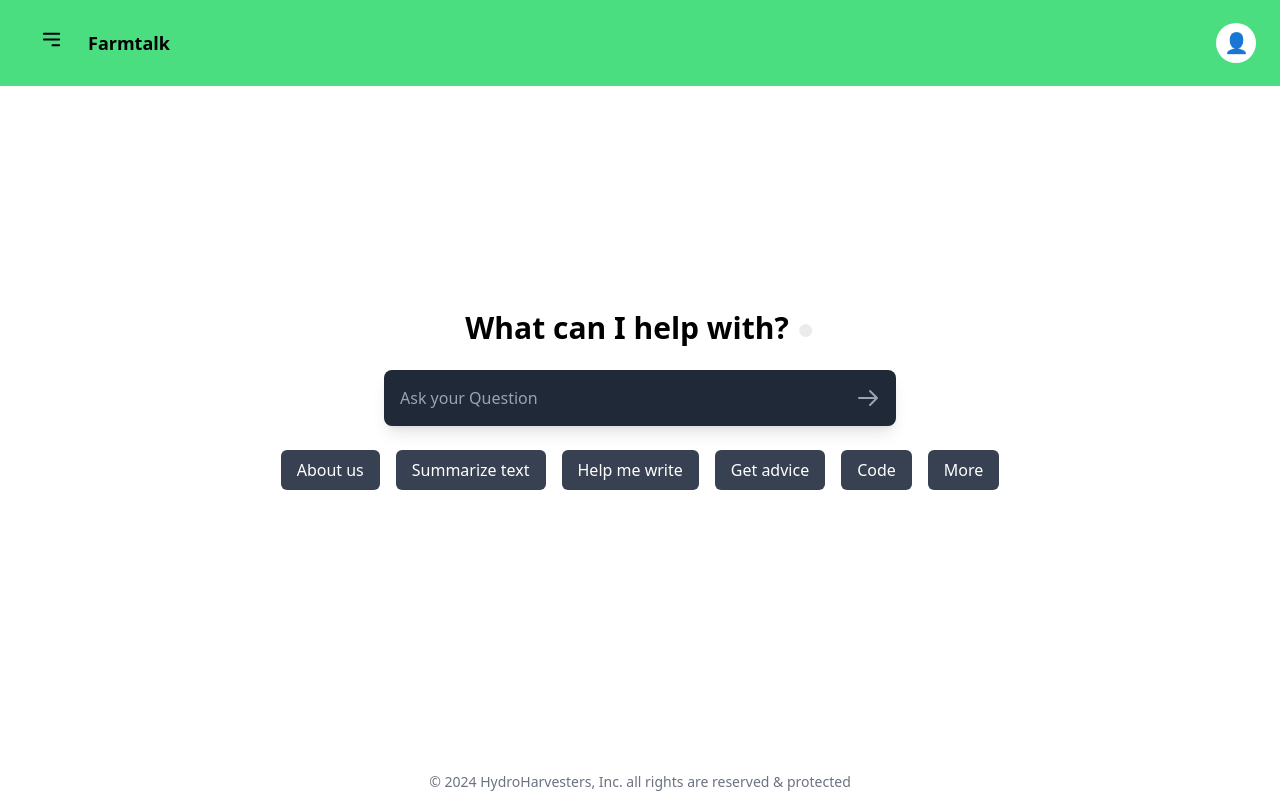
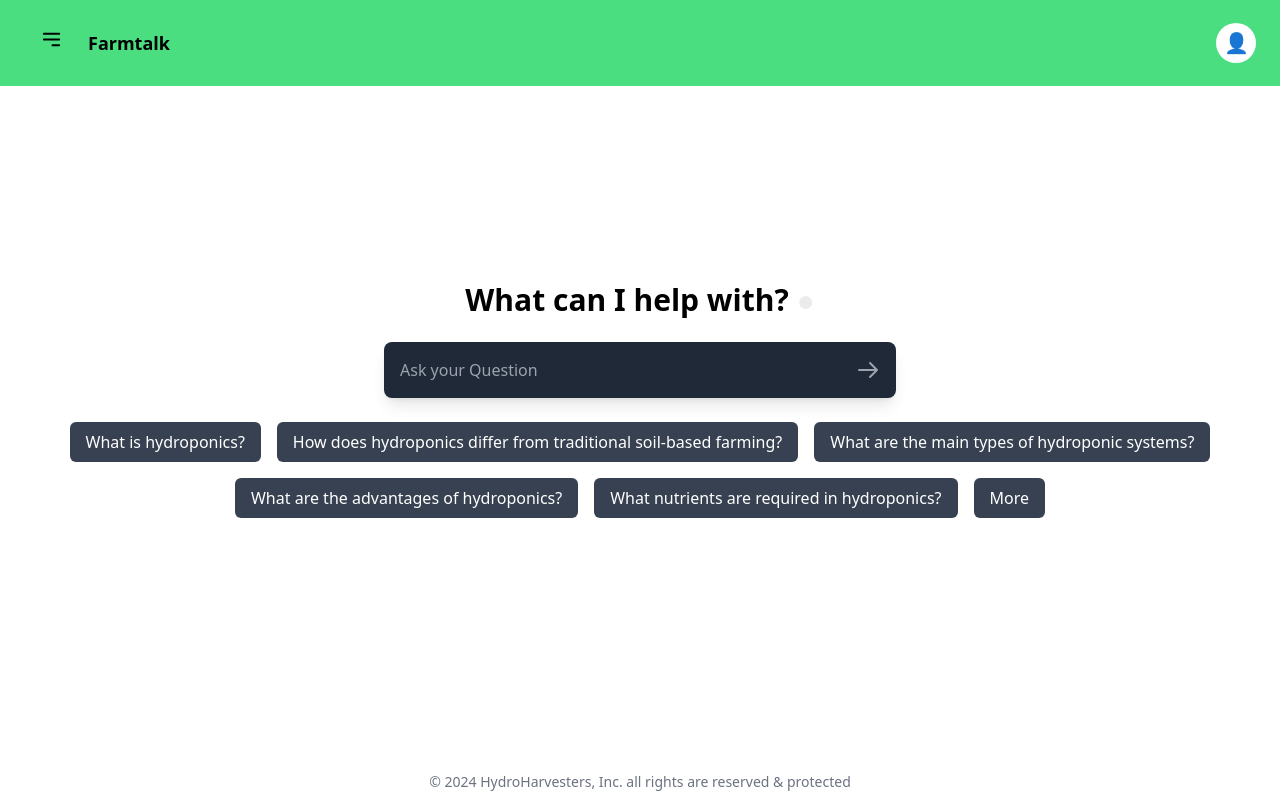
Before and after one commit to KrishivDawra/HydroHarvesters_annam, a React (Vite) app: page /consult in a window 1280 px wide. Built offline with nearby package versions, Linux system fonts and the light colour scheme.

Commit message:
farmtalk updated

```diff
--- a/src/Consult.jsx
+++ b/src/Consult.jsx
@@ -158,19 +158,19 @@ export default function Consult() {
         {/* Action Buttons */}
         <div className="flex flex-wrap justify-center gap-4 mt-6">
           <button className="bg-gray-700 hover:bg-gray-600 text-white px-4 py-2 rounded-md">
-            About us
+          What is hydroponics?
           </button>
           <button className="bg-gray-700 hover:bg-gray-600 text-white px-4 py-2 rounded-md">
-            Summarize text
+          How does hydroponics differ from traditional soil-based farming?
           </button>
           <button className="bg-gray-700 hover:bg-gray-600 text-white px-4 py-2 rounded-md">
-            Help me write
+          What are the main types of hydroponic systems?
           </button>
           <button className="bg-gray-700 hover:bg-gray-600 text-white px-4 py-2 rounded-md">
-            Get advice
+          What are the advantages of hydroponics?
           </button>
           <button className="bg-gray-700 hover:bg-gray-600 text-white px-4 py-2 rounded-md">
-            Code
+          What nutrients are required in hydroponics?
           </button>
           <button className="bg-gray-700 hover:bg-gray-600 text-white px-4 py-2 rounded-md">
             More
```
